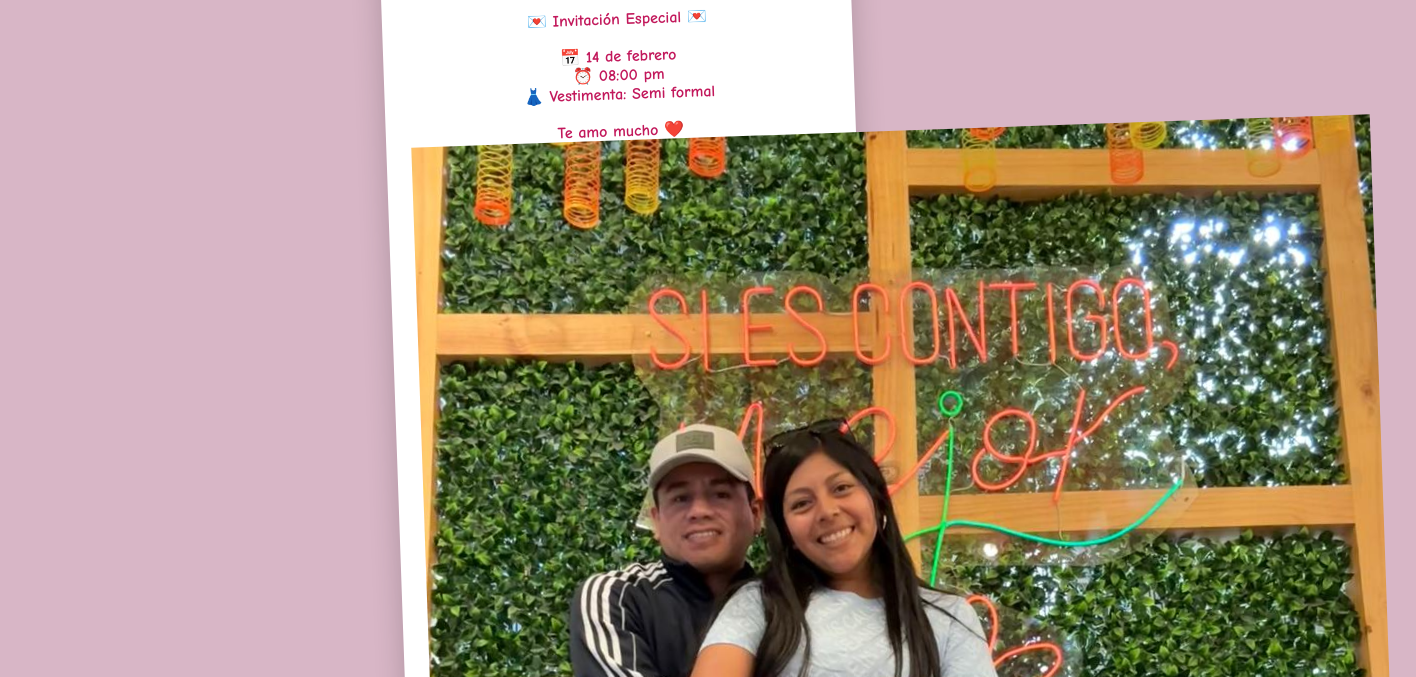
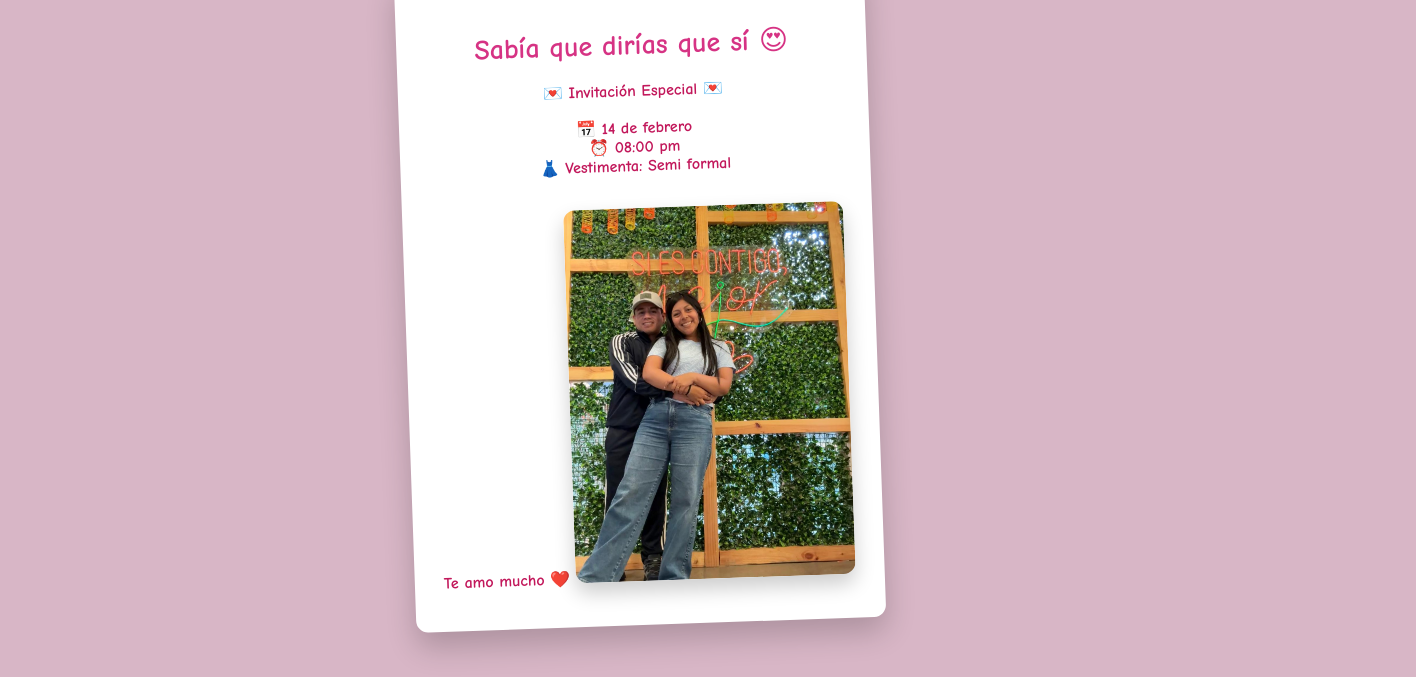
Before and after one commit to Anderson-Sernaque/sanvalentin, a plain HTML site: page index.html in a window 1280 px wide. Both pictures are taken after a click on the button "Sí". Shown: the part 123-800 px from the top of the page, 1416 px wide, since content can reach past the window. Drawn offline with Linux system fonts and the light colour scheme.

Commit message:
Update index.html

```diff
--- a/index.html
+++ b/index.html
@@ -103,6 +103,13 @@
     font-weight: bold;
     font-size: 16px;
 }
+.foto-final {
+    margin-top: 15px;
+    width: 100%;
+    max-width: 280px;
+    border-radius: 12px;
+    box-shadow: 0 10px 20px rgba(0,0,0,0.2);
+}
 
 /* Ajustes para pantallas grandes */
 @media (min-width: 768px) {
```
